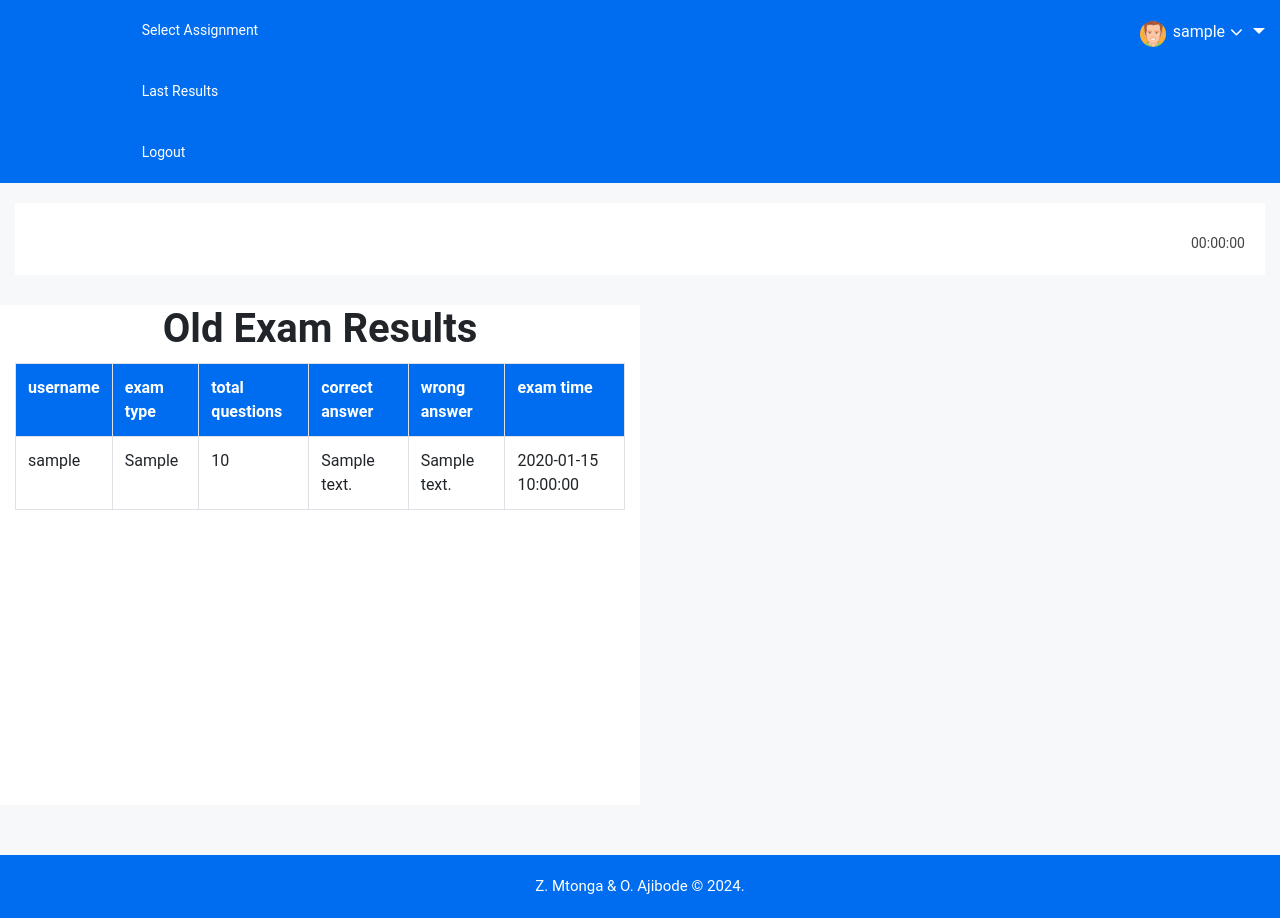
After one commit to sir-fawzy/Smart-Learning-Path, a PHP site: page /old_exam_results.php in a window 1280 px wide. The commit adds this page. Run offline with PHP 8.4, Linux system fonts and the light colour scheme; the visitor is signed in with stand-in values (Sample User, id 1); tables that the repository leaves empty or names only in its code hold one stand-in row (values such as "Sample post"); some libraries are stand-ins or nearby versions.

Commit message:
update to allow user and admin to see all past exam results

```diff
--- a/admin/header.php
+++ b/admin/header.php
@@ -110,6 +110,10 @@
                     <li>
                         <a href="index.html"> <i class="nav-item menu-icon fa fa-close"></i>Logout </a>
                     </li>
+                    <li>
+                        <a href="old_exam_results.php"> <i class="nav-item menu-icon fa fa-dashboard"></i>All Exam results
+                        </a>
+                    </li>
                 </ul>
             </div><!-- /.navbar-collapse -->
         </nav>
--- a/header.php
+++ b/header.php
@@ -39,7 +39,7 @@
                                             <ul class="nav navbar-nav mai-top-nav">
                                                 <li class="nav-item"><a href="#" class="nav-link">Select Assignment</a>
                                                 </li>
-                                                <li class="nav-item"><a href="#" class="nav-link">Last Results</a>
+                                                <li class="nav-item"><a href="old_exam_results.php" class="nav-link">Last Results</a>
                                                 </li>
                                                 <li class="nav-item"><a href="#" class="nav-link">Logout</a>
                                                 </li>
--- /dev/null
+++ b/old_exam_results.php
@@ -0,0 +1,64 @@
+<?php
+session_start();
+include "header.php";
+include "connection.php";
+?>
+
+        <div class="row" style="margin: 0px; padding:0px; margin-bottom: 50px;">
+            <!-- content area -->
+            <div class="col-lg-6 col-lg-push-3" style="min-height: 500px; background-color: white;">
+                <center>
+                <h1>Old Exam Results</h1>
+                </center>
+                <?php
+                $count=0;
+                $res=mysqli_query($link,"SELECT * from exam_results where username='$_SESSION[username]' order by id desc");
+                $count=mysqli_num_rows($res);
+
+
+                if($count==0)
+                {
+                    ?>
+                    <center>
+                        <h1>No Results Found</h1>
+                    </center>
+                    <?php
+                }
+                else{
+                    echo "<table class='table table-bordered'>";
+                    echo "<tr style='background-color: #006df0; color:white'>";
+                    echo "<th>"; echo "username"; echo "</th>";
+                    echo "<th>"; echo "exam type"; echo "</th>";
+                    echo "<th>"; echo "total questions"; echo "</th>";
+                    echo "<th>"; echo "correct answer"; echo "</th>";
+                    echo "<th>"; echo "wrong answer"; echo "</th>";
+                    echo "<th>"; echo "exam time"; echo "</th>";
+                    echo "</tr>";
+
+                    while($row=mysqli_fetch_array($res))
+                    {
+                        echo "<tr>";
+                        echo "<td>"; echo $row["username"]; echo "</td>";
+                        echo "<td>"; echo $row["exam_type"]; echo "</td>";
+                        echo "<td>"; echo $row["total_question"]; echo "</td>";
+                        echo "<td>"; echo $row["correct_answer"]; echo "</td>";
+                        echo "<td>"; echo $row["wrong_answer"]; echo "</td>";
+                        echo "<td>"; echo $row["exam_time"]; echo "</td>";
+                        echo "</tr>";
+                    }
+
+                    echo "</table>";
+                }
+
+
+
+
+                ?>
+
+            </div>
+
+        </div>
+
+<?php
+include "footer.php";
+?>
```
Also changed, not shown: admin/old_exam_results.php (added, +89 -0 lines).
